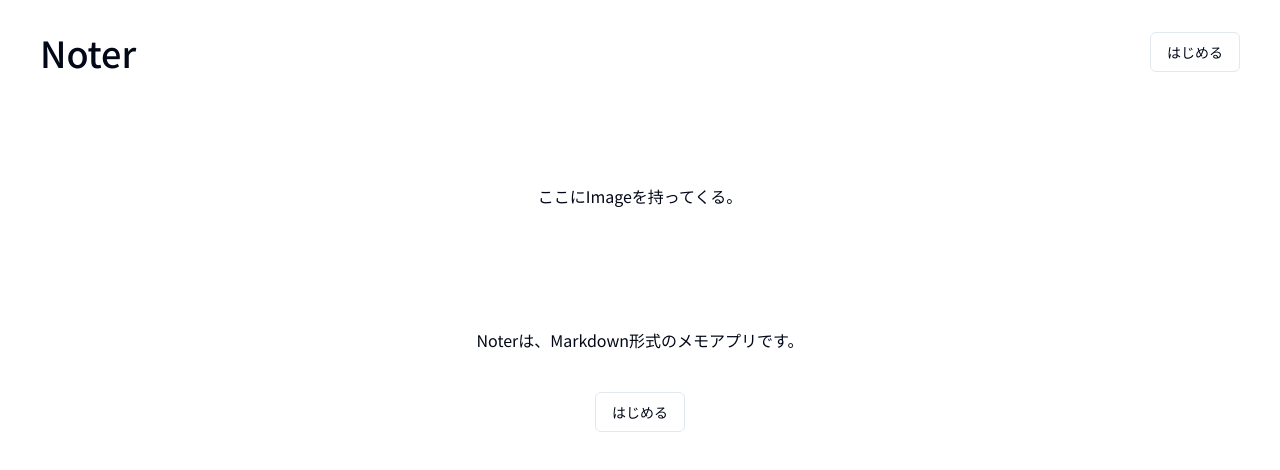
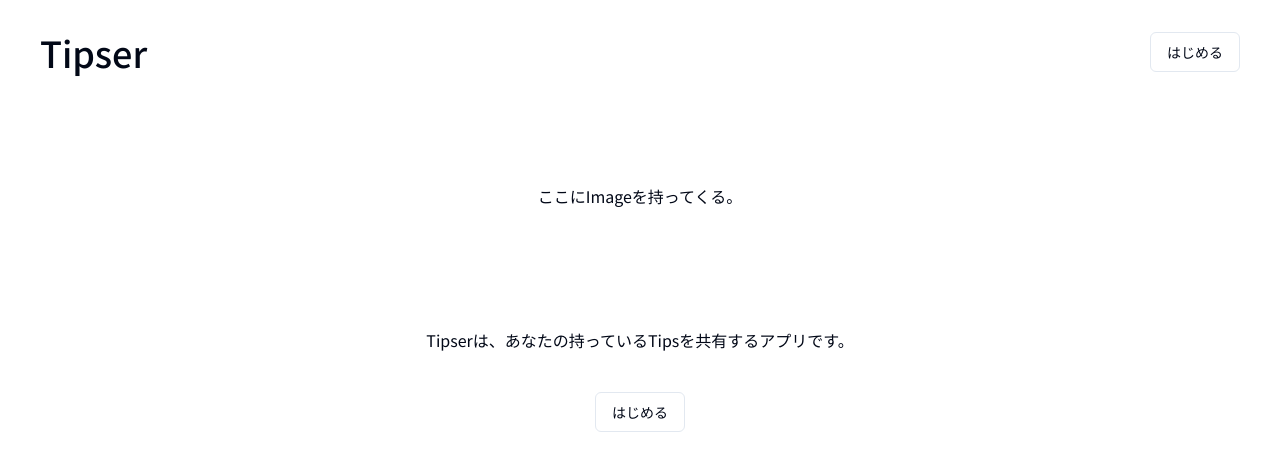
Before and after one commit to ooooose/noteEditor, a Next.js app: page / in a window 1280 px wide. Shown: the top 470 px of the page. Built offline with nearby package versions, Linux system fonts and the light colour scheme.

Commit message:
Fix #3 ディレクトリの整理

```diff
--- a/src/app/layout.tsx
+++ b/src/app/layout.tsx
@@ -1,7 +1,7 @@
 import type { Metadata } from 'next'
 import { Noto_Sans_JP } from 'next/font/google'
 import './globals.css'
-import Header from '@/components/Header'
+import Header from '@/components/layouts/Header/Header'
 
 const notoSansJP = Noto_Sans_JP({ subsets: ['latin'] })
 
--- a/src/app/page.tsx
+++ b/src/app/page.tsx
@@ -1,5 +1,5 @@
 import { Button } from "@/components/ui/button"
-import AuthModal from "@/components/AuthModal"
+import AuthModal from "@/components/elements/Modal/AuthModal"
 
 export default function Home() {
   return (
@@ -9,7 +9,7 @@ export default function Home() {
       </div>
       <div className="my-10">
         <p>
-          Noterは、Markdown形式のメモアプリです。
+          Tipserは、あなたの持っているTipsを共有するアプリです。
         </p>
       </div>
       <AuthModal />
--- a/src/components/Header.tsx
+++ b/src/components/layouts/Header/Header.tsx
@@ -1,11 +1,11 @@
 import React from "react";
-import { Button } from "./ui/button";
-import AuthModal from "./AuthModal";
+import { Button } from "../../ui/button";
+import AuthModal from "../../elements/Modal/AuthModal";
 
 const Header = () => {
   return (
     <div className="py-8 px-10 text-4xl flex items-center justify-between">
-      <div className="font-medium">Noter</div>
+      <div className="font-medium">Tipser</div>
       <AuthModal />
     </div>
   )
```
Also changed, not shown: src/components/elements/Modal/AuthModal.tsx (renamed from src/components/AuthModal.tsx).
